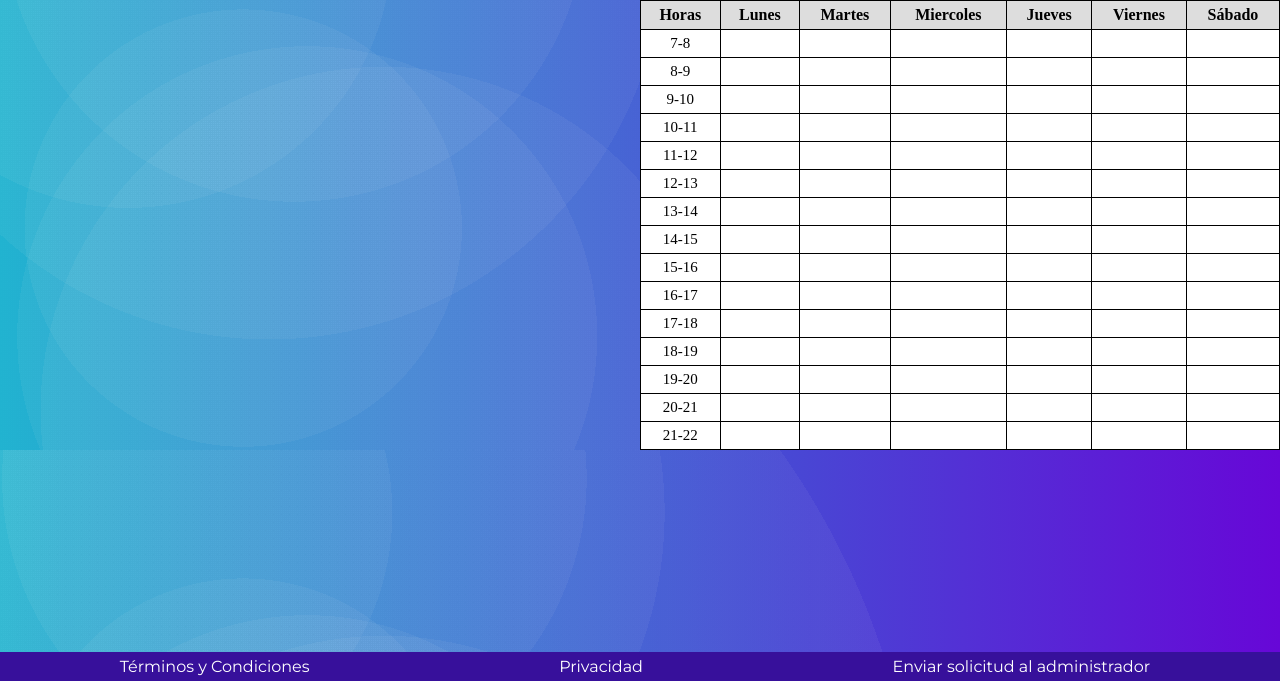
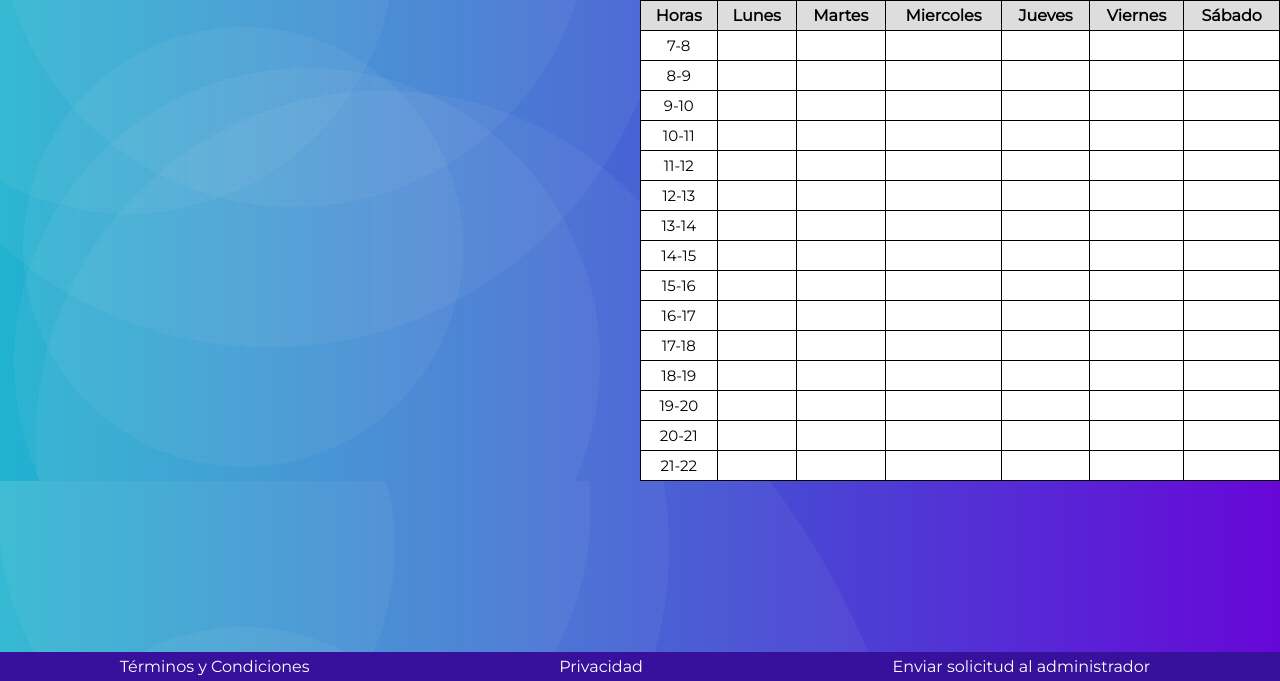
Before and after one commit to miguelinux/ACHD, a Python web app: template src/templates/clases.html in a window 1280 px wide. Shown: the part 119-800 px from the top of the page. Run offline with Jinja, Linux system fonts and the light colour scheme; the template is opened without the code that fills it, so the values that code supplies are empty; grey boxes are pictures that could not be loaded.

Commit message:
estilos y colores por materia

```diff
--- a/src/templates/clases.html
+++ b/src/templates/clases.html
@@ -8,6 +8,8 @@
         display: flex;
         flex-direction: row;
         flex-wrap: wrap;
+        font-family: Montserrat,Arial;
+        margin:0;
     }
 
     .seccion {
@@ -52,6 +54,7 @@
         width: 100%;
         height: 100%;
         border-collapse: collapse;
+        border-radius: 3rem;
     }
 
     table tr {
@@ -249,6 +252,12 @@
 </div>
 
 <script>
+    // Lista de colores disponibles
+    const colores = ['#308fff', '#54c98f', '#ffae31', '#634fbb', '#ff4d63', '#6c757d','#fd7e14','#6c757d','#d8d8d8'];
+
+    // Objeto para rastrear los colores asignados a cada materia
+    const asignacionesColor = {};
+
     function getmateria() {
         fetch(`/get_materia`, {
             method: 'GET',
@@ -272,6 +281,13 @@
                         const materia = data.horario.materia[index];
                         const aula = data.horario.aula[index];
                         cell.innerHTML = `<strong>${materia}</strong><br>${aula}`; // Muestra el nombre de la materia y del aula en la celda correspondiente
+
+                        // Asignar color a la materia y registrar la asignación
+                        if (!asignacionesColor[materia]) {
+                            asignacionesColor[materia] = colores.shift(); // Obtener el primer color de la lista
+                            colores.push(asignacionesColor[materia]); // Devolver el color usado al final de la lista
+                        }
+                        cell.style.backgroundColor = asignacionesColor[materia]; // Aplicar el color a la celda
                     }
                 });
             } else {
@@ -287,6 +303,6 @@
         getmateria(); // Llama a la función cuando el DOM esté completamente cargado
     });
 </script>
-</script>
+
 
 {% endblock %}
```
